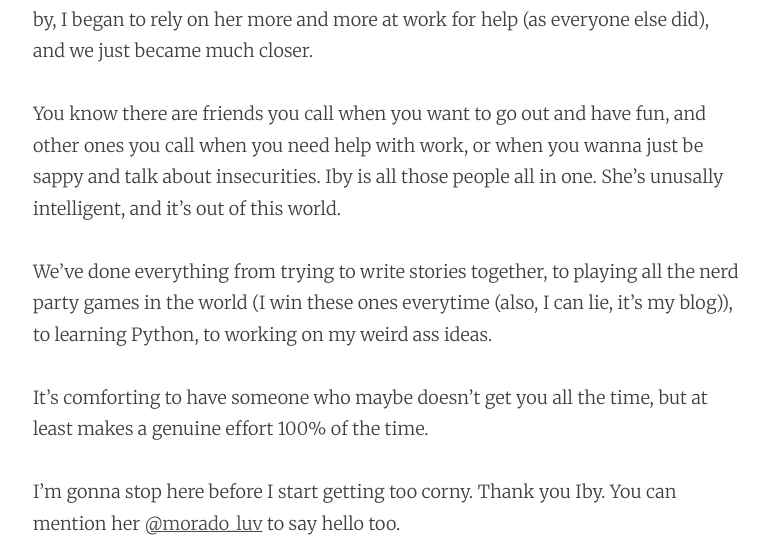
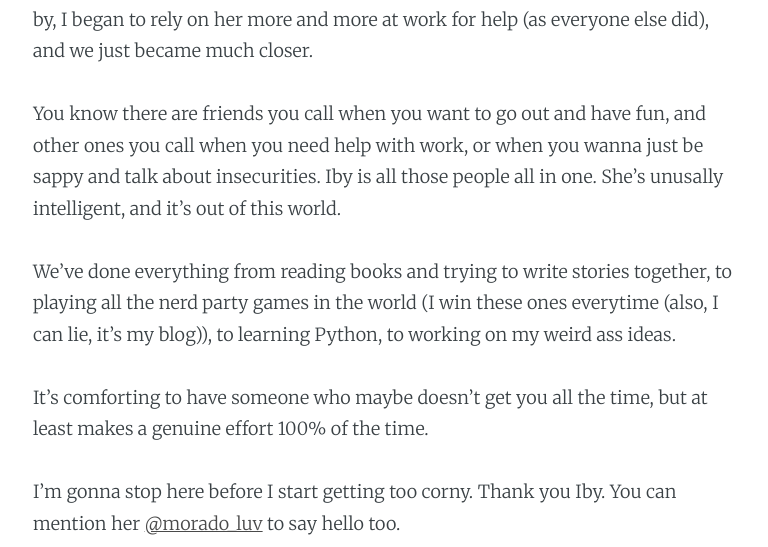
Before and after one commit to olayinkaos/olayinkaos.github.com, a Jekyll site: the page built from _posts/2017-10-29-ibiyemi.md, in a window 1280 px wide and 900 px high, scrolled down 634 px, cut to the strip 0-547 px from the top of the window. Shown: the whole strip, without its empty margins (252-1020 px from the left). Built offline with Jekyll 4.4.1, drawn with Linux system fonts in a browser that asks for light colours; comment, search, counter and statistics services are not loaded.

Commit message:
update Iby post

```diff
--- a/_posts/2017-10-29-ibiyemi.md
+++ b/_posts/2017-10-29-ibiyemi.md
@@ -16,7 +16,7 @@ I met Iby late last year, when I joined HNG, and can't say we hit it off immedia
 
 You know there are friends you call when you want to go out and have fun, and other ones you call when you need help with work, or when you wanna just be sappy and talk about insecurities. Iby is all those people all in one. She's unusally intelligent, and it's out of this world.
 
-We've done everything from trying to write stories together, to playing all the nerd party games in the world (I win these ones everytime (also, I can lie, it's my blog)), to learning Python, to working on my weird ass ideas.
+We've done everything from reading books and trying to write stories together, to playing all the nerd party games in the world (I win these ones everytime (also, I can lie, it's my blog)), to learning Python, to working on my weird ass ideas.
 
 It's comforting to have someone who maybe doesn't get you all the time, but at least makes a genuine effort 100% of the time.
 
```
